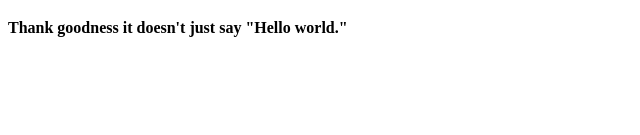
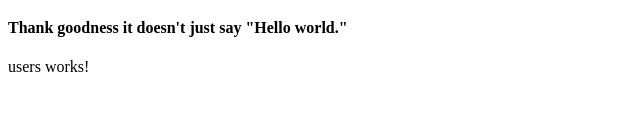
Before and after one commit to rubinoAM/Angular-Front-to-Back, an Angular app in the folder angular-app/: page / in a window 1280 px wide. Shown: the part 165-300 px from the top of the page, without its empty margins (0-640 px from the left). Built offline with nearby package versions, Linux system fonts and the light colour scheme.

Commit message:
NgOnInit for User

```diff
--- a/angular-app/src/app/app.component.html
+++ b/angular-app/src/app/app.component.html
@@ -1,3 +1,4 @@
 <h1>Hey it's an app by:</h1>
 <app-user></app-user>
 <h4>Thank goodness it doesn't just say "Hello world."</h4>
+<app-users></app-users>
--- a/angular-app/src/app/app.module.ts
+++ b/angular-app/src/app/app.module.ts
@@ -4,11 +4,13 @@ import { NgModule } from '@angular/core';
 import { AppRoutingModule } from './app-routing.module';
 import { AppComponent } from './app.component';
 import { UserComponent } from './components/user/user.component';
+import { UsersComponent } from './components/users/users.component';
 
 @NgModule({
   declarations: [
     AppComponent,
     UserComponent,
+    UsersComponent, //This was added in automically using ng g c
   ],
   imports: [
     BrowserModule,
--- a/angular-app/src/app/components/user/user.component.ts
+++ b/angular-app/src/app/components/user/user.component.ts
@@ -1,4 +1,4 @@
-import { Component } from '@angular/core';
+import { Component, OnInit } from '@angular/core';
 import { User } from '../../models/User';
 
 @Component({
@@ -13,7 +13,7 @@ import { User } from '../../models/User';
     styleUrls: ['./user.component.css'],
 })
 
-export class UserComponent {
+export class UserComponent implements OnInit{
     //Properties
     /* firstName:string;
     lastName:string;
@@ -50,7 +50,9 @@ export class UserComponent {
         this.hasBirthday()
         console.log(this.age)
         console.log(this.addNumbers(1,1)); */
+    }
 
+    ngOnInit(){
         this.user = {
             firstName:'Michael',
             lastName:'Rubino',
--- /dev/null
+++ b/angular-app/src/app/components/users/users.component.html
@@ -0,0 +1,3 @@
+<p>
+  users works!
+</p>
--- /dev/null
+++ b/angular-app/src/app/components/users/users.component.ts
@@ -0,0 +1,16 @@
+import { Component, OnInit } from '@angular/core';
+
+@Component({
+  selector: 'app-users',
+  templateUrl: './users.component.html',
+  styleUrls: ['./users.component.css']
+})
+export class UsersComponent implements OnInit {
+
+  constructor() { }
+
+  ngOnInit(){ //Runs automatically when constructor is initialized
+    console.log("OY!")
+  }
+
+}
```
Also changed, not shown: angular-app/src/app/components/users/users.component.css (added).
